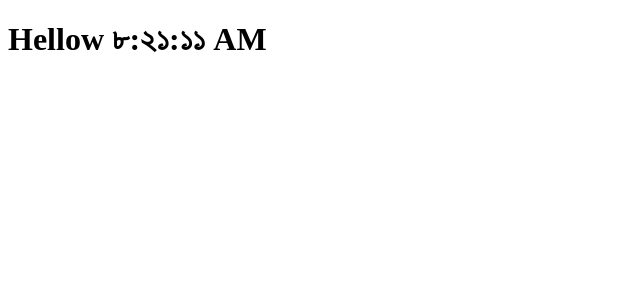
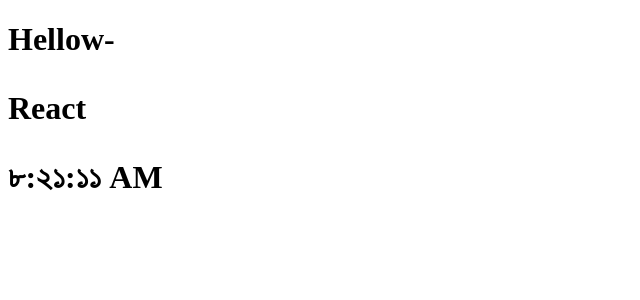
Before and after one commit to KhanZiaul/React-JS-Practice, a React (Create React App) app: page / in a window 1280 px wide. Shown: the top 300 px of the page, without its empty margins (0-640 px from the left). Built offline with nearby package versions, Linux system fonts and the light colour scheme.

Commit message:
class component part-2 done

```diff
--- a/src/index.js
+++ b/src/index.js
@@ -51,14 +51,31 @@
 // ReactDOM.render(< Clock locale="bn-BD" />,document.getElementById('root'));
 
 
-// class component ----------------
+// class component (part-1)----------------
+
+//   class Clock extends React.Component{
+
+//     render() {
+//       return (
+//         <h1 className="heading">
+//         <span className="text">Hellow {new Date().toLocaleTimeString(this.props.locale)}</span>
+//         <img src=""/>
+//         </h1>
+//     );
+//     }
+
+// }
+
+// ReactDOM.render(< Clock locale="bn-BD" />,document.getElementById('root'));
+
+// class component (part-2)----------------
 
   class Clock extends React.Component{
 
     render() {
       return (
         <h1 className="heading">
-        <span className="text">Hellow {new Date().toLocaleTimeString(this.props.locale)}</span>
+        <span className="text">Hellow-{this.props.children} {new Date().toLocaleTimeString(this.props.locale)}</span>
         <img src=""/>
         </h1>
     );
@@ -66,4 +83,4 @@
 
 }
 
-ReactDOM.render(< Clock locale="bn-BD" />,document.getElementById('root'));
+ReactDOM.render(< Clock locale="bn-BD" ><p>React</p></Clock>,document.getElementById('root'));
```
